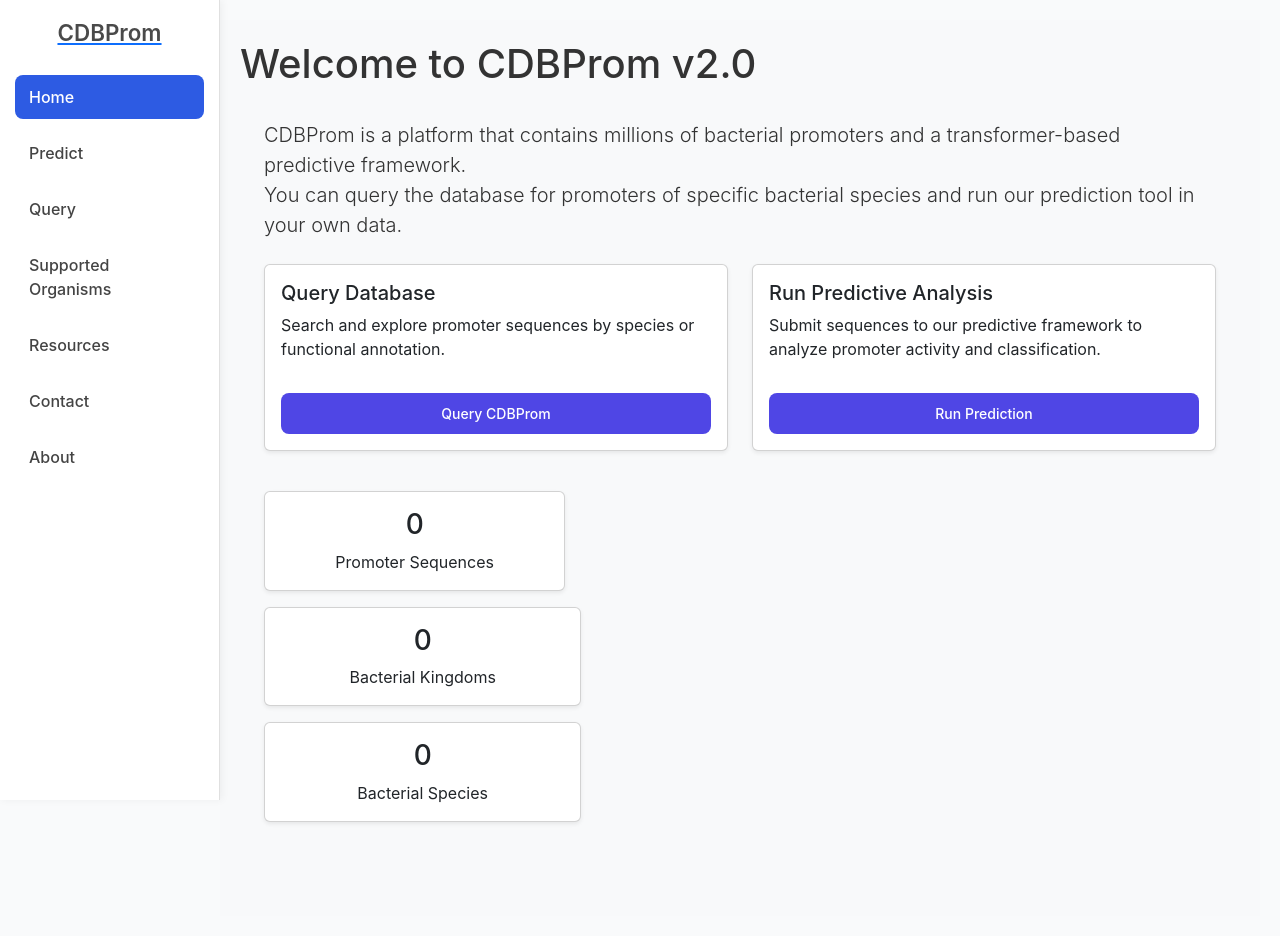
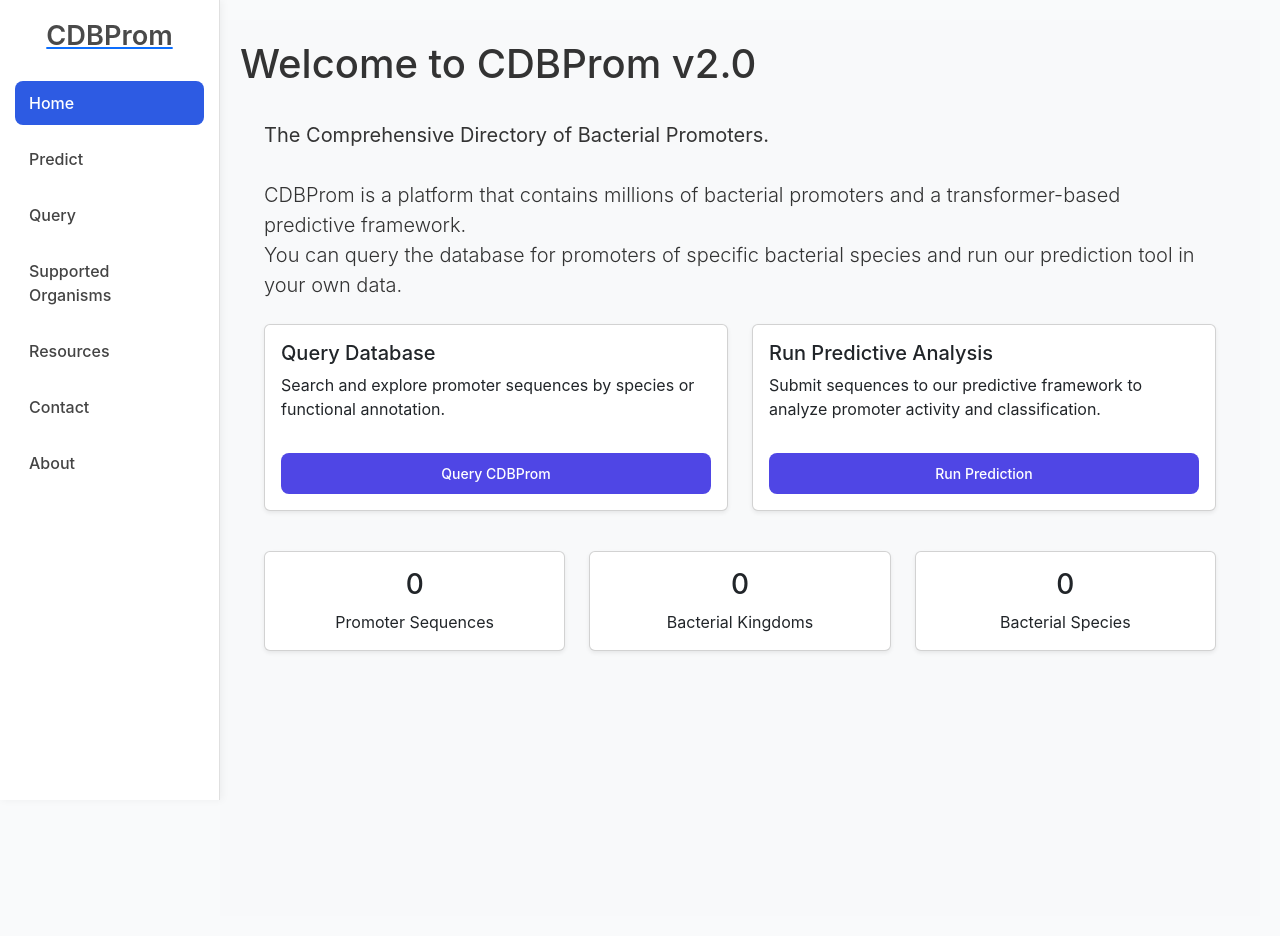
Before and after one commit to gustavsganzerla/cdbprom_v2, a Django app: page /home/ in a window 1280 px wide. Run offline with Django 5.2, Linux system fonts and the light colour scheme; data that the repository does not hold is empty; some libraries are stand-ins or nearby versions.

Commit message:
changes in base.html and homepage

```diff
--- a/frontend/core/templates/core/home.html
+++ b/frontend/core/templates/core/home.html
@@ -9,6 +9,7 @@
     <div class="mb-4">
 
         <p class="lead">
+            <strong>The Comprehensive Directory of Bacterial Promoters.</strong><br><br>
             CDBProm is a platform that contains millions of bacterial promoters and a transformer-based predictive framework. <br>
             You can query the database for promoters of specific bacterial species and run our prediction tool in your own data.
         </p>
@@ -54,9 +55,6 @@
                 </div>
             </div>
         </div>
-
-
-        </div>
         <div class="col-md-4 mb-3">
             <div class="card text-center shadow-sm">
                 <div class="card-body">
@@ -65,7 +63,6 @@
                 </div>
             </div>
         </div>
-        <!-- Total Species -->
         <div class="col-md-4 mb-3">
             <div class="card text-center shadow-sm">
                 <div class="card-body">
@@ -73,9 +70,7 @@
                     <p class="card-text">Bacterial Species</p>
                 </div>
             </div>
-
-
-
+        </div>
     </div>
 </main>
 
--- a/frontend/templates/base.html
+++ b/frontend/templates/base.html
@@ -221,7 +221,7 @@
 
         /* Logo / Title */
         .sidebar h4 {
-          font-size: 1.4rem;
+          font-size: 1.7rem;
           font-weight: 600;
           color: #4a4a4a;
           margin-bottom: 1rem;
@@ -297,8 +297,9 @@
 <body>
     <div class="sidebar">
         <a class="text-center" href="{% url 'home' %}">
-          <h4>CDBProm</h4>
+            <h4>CDBProm</h4>
         </a>
+
         <a class="nav-link {% if request.resolver_match.url_name == 'home' %}active{% endif %}" href="{% url 'home' %}">Home</a>
         <a class="nav-link {% if request.resolver_match.url_name == 'predict' %}active{% endif %}" href="{% url 'predict' %}">Predict</a>
         <a class="nav-link {% if request.resolver_match.url_name == 'query' %}active{% endif %}" href="{% url 'query' %}">Query</a>
```
